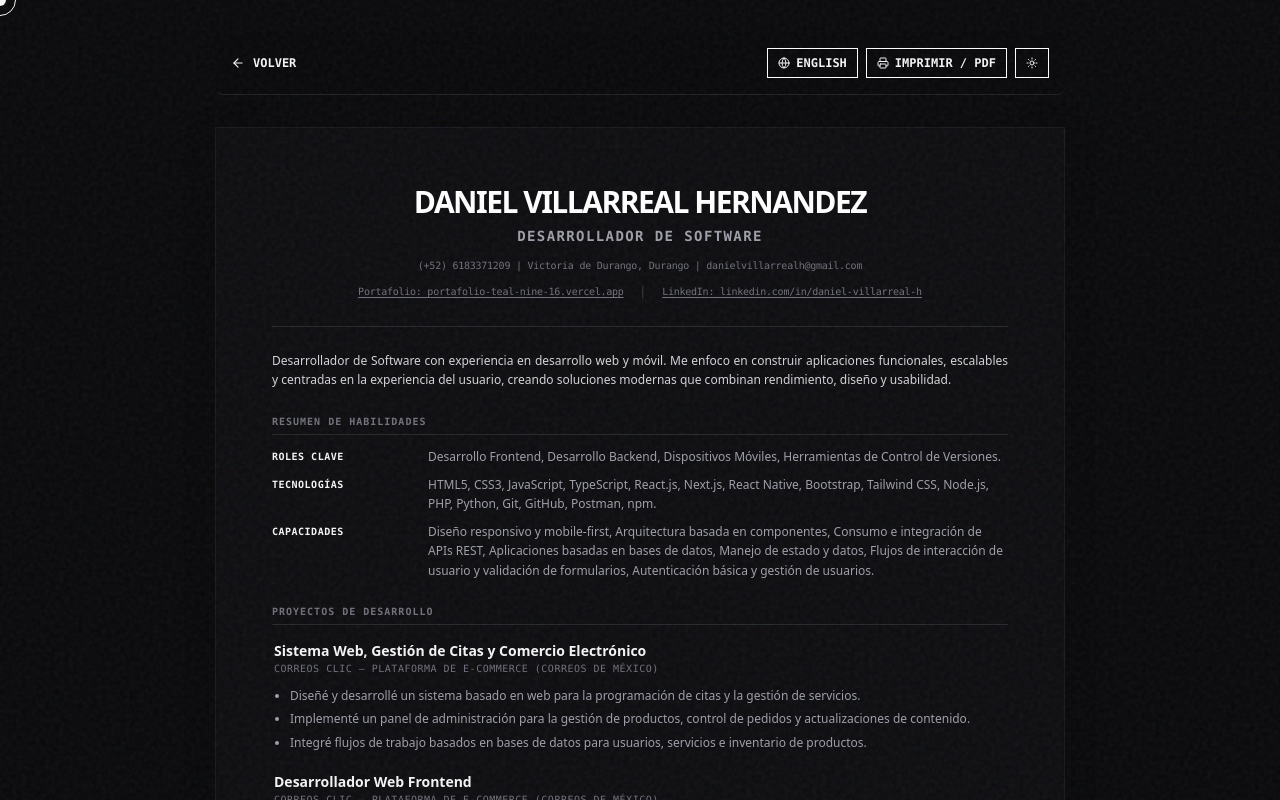
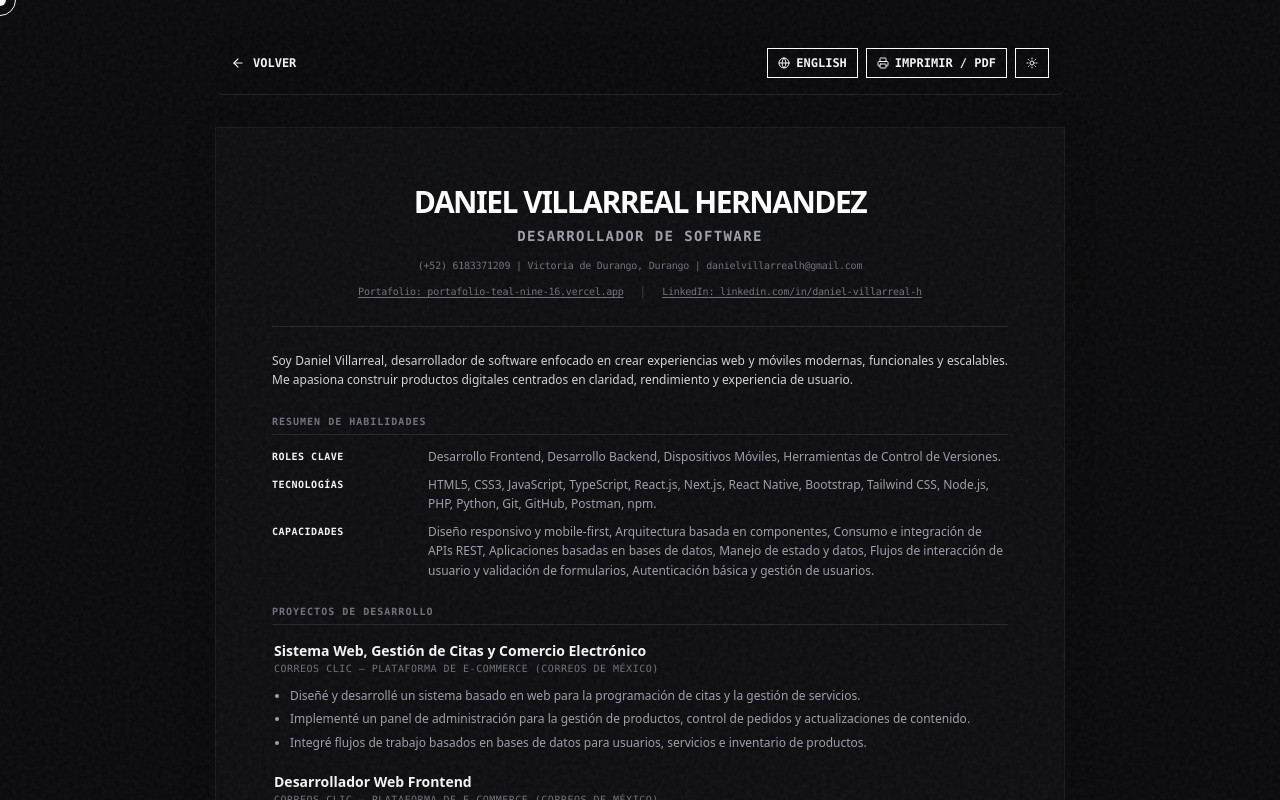
Before and after one commit to Dandanieldan/portafolio, a Next.js app: page /cv in a window 1280 px wide. Shown: the top 800 px of the page. Built offline with nearby package versions, Linux system fonts and the light colour scheme.

Commit message:
content: update profile bio with Daniel's own words across portfolio and cv

```diff
--- a/app/cv/page.tsx
+++ b/app/cv/page.tsx
@@ -11,7 +11,7 @@ const cvData = {
     title: "DANIEL VILLARREAL HERNANDEZ",
     subtitle: "DESARROLLADOR DE SOFTWARE",
     contact: "(+52) 6183371209 | Victoria de Durango, Durango | danielvillarrealh@gmail.com",
-    profile: "Desarrollador de Software con experiencia en desarrollo web y móvil. Me enfoco en construir aplicaciones funcionales, escalables y centradas en la experiencia del usuario, creando soluciones modernas que combinan rendimiento, diseño y usabilidad.",
+    profile: "Soy Daniel Villarreal, desarrollador de software enfocado en crear experiencias web y móviles modernas, funcionales y escalables. Me apasiona construir productos digitales centrados en claridad, rendimiento y experiencia de usuario.",
     skillsTitle: "RESUMEN DE HABILIDADES",
     skills: [
       { name: "Roles Clave", desc: "Desarrollo Frontend, Desarrollo Backend, Dispositivos Móviles, Herramientas de Control de Versiones." },
@@ -114,7 +114,7 @@ const cvData = {
     title: "DANIEL VILLARREAL HERNANDEZ",
     subtitle: "SOFTWARE DEVELOPER",
     contact: "(+52) 6183371209 | Victoria de Durango, Durango | danielvillarrealh@gmail.com",
-    profile: "Software Developer with experience in web and mobile development. Focused on building functional, scalable, and user-centered applications, creating modern solutions that combine performance, design, and usability.",
+    profile: "I'm Daniel Villarreal, a software developer focused on building modern, functional, and scalable web and mobile experiences. I'm passionate about crafting digital products centered on clarity, performance, and user experience.",
     skillsTitle: "SKILLS SUMMARY",
     skills: [
       { name: "Core Roles", desc: "Frontend Development, Backend Development, Mobile, Version Control Tools." },
--- a/app/page.tsx
+++ b/app/page.tsx
@@ -54,7 +54,7 @@ const translations = {
     proj4_demo_placeholder: "Escribe tu consulta...",
     proj4_demo_empty: "Flujo no encontrado",
     about_title: "SOBRE MÍ",
-    about_text: "Desarrollador de Software con experiencia en desarrollo web y móvil. Me enfoco en construir aplicaciones funcionales, escalables y centradas en la experiencia del usuario, creando soluciones modernas que combinan rendimiento, diseño y usabilidad.",
+    about_text: "Soy Daniel Villarreal, desarrollador de software enfocado en crear experiencias web y móviles modernas, funcionales y escalables. Me apasiona construir productos digitales centrados en claridad, rendimiento y experiencia de usuario.",
     bento_frontend: "FRONTEND CORE",
     bento_frontend_desc: "Desarrollo de interfaces interactivas con React y Next.js. Fuerte enfoque en la experiencia de usuario (UX), diseño responsivo y arquitectura escalable basada en componentes.",
     bento_backend: "BACKEND & DATOS",
@@ -139,7 +139,7 @@ const translations = {
     proj4_demo_placeholder: "Type your query...",
     proj4_demo_empty: "Flow not found",
     about_title: "ABOUT ME",
-    about_text: "Software Developer with experience in web and mobile development. Focused on building functional, scalable, and user-centered applications, creating modern solutions that combine performance, design, and usability.",
+    about_text: "I'm Daniel Villarreal, a software developer focused on building modern, functional, and scalable web and mobile experiences. I'm passionate about crafting digital products centered on clarity, performance, and user experience.",
     bento_frontend: "FRONTEND CORE",
     bento_frontend_desc: "Interactive interface development with React and Next.js. Strong focus on user experience (UX), responsive design, and scalable component-based architecture.",
     bento_backend: "BACKEND & DATA",
```
